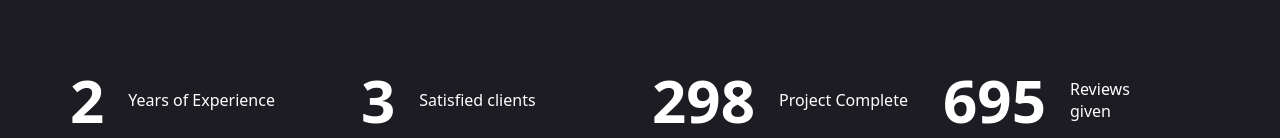
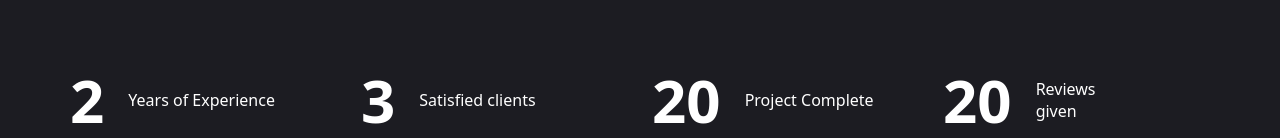
Before and after one commit to minhajulrohan/Next.js-portfolio, a Next.js app: page / in a window 1280 px wide. Shown: the part 704-842 px from the top of the page. Built offline with nearby package versions, Linux system fonts and the light colour scheme.

Commit message:
Update State.jsx

```diff
--- a/components/State.jsx
+++ b/components/State.jsx
@@ -11,11 +11,11 @@ const stats = [
     text:"Satisfied clients",
   },
   {
-    num:300,
+    num:20,
     text:"Project Complete",
   },
   {
-    num:700,
+    num:20,
     text:"Reviews given",
   }
 ]
```
